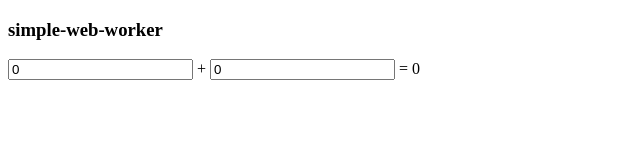
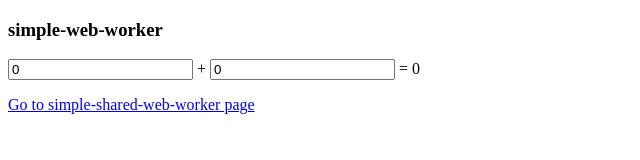
Before and after one commit to Gozeon/web-worker, a website built with webpack: page src/index.html in a window 1280 px wide. Shown: the whole page, without its empty margins (0-640 px from the left). Built offline with nearby package versions, Linux system fonts and the light colour scheme.

Commit message:
feat: add shared worker html

```diff
--- a/src/index.html
+++ b/src/index.html
@@ -1,11 +1,15 @@
 <!DOCTYPE html>
 <html lang="en">
+
 <head>
   <meta charset="UTF-8">
   <meta name="viewport" content="width=device-width, initial-scale=1.0">
   <meta http-equiv="X-UA-Compatible" content="ie=edge">
-  <title><%= htmlWebpackPlugin.options.title %></title>
+  <title>
+    <%= htmlWebpackPlugin.options.title %>
+  </title>
 </head>
+
 <body>
   <div>
     <h3>simple-web-worker</h3>
@@ -15,5 +19,7 @@
       <span id="sum">0</span>
     </div>
   </div>
+  <p><a href="shared.html" target="_blank">Go to simple-shared-web-worker page</a></p>
 </body>
+
 </html>
```
